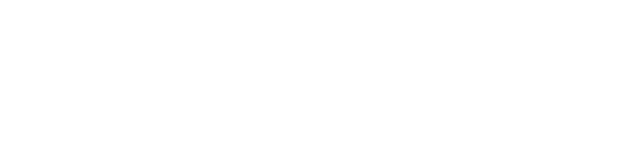
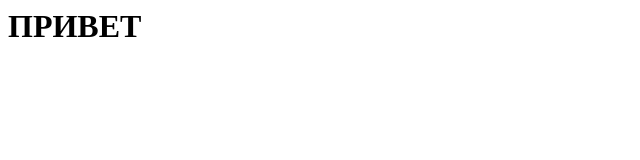
Before and after one commit to dmitryabov2017-yandex-ru/kbooking, a plain HTML site: page index.html in a window 1280 px wide. Shown: the whole page, without its empty margins (0-640 px from the left). Drawn offline with Linux system fonts and the light colour scheme.

Commit message:
Добавил в заголовок Привет

```diff
--- a/index.html
+++ b/index.html
@@ -1,3 +1,3 @@
 <html>
-    <h1></h1>
+    <h1>ПРИВЕТ</h1>
 </html>
```
